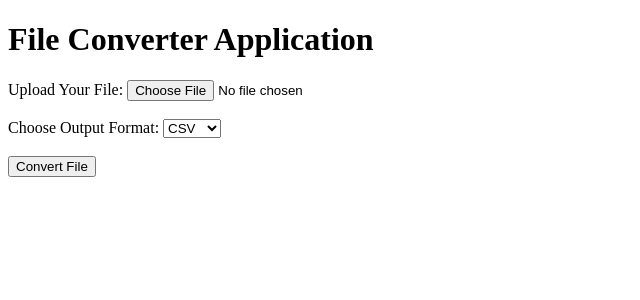
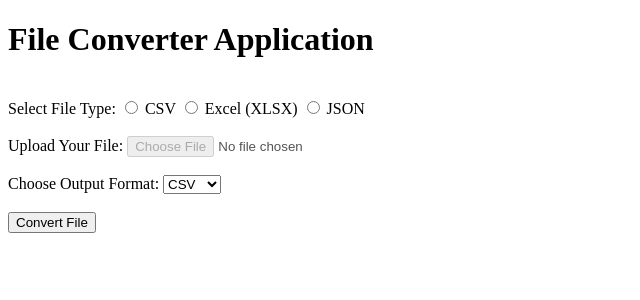
Before and after one commit to zhenren5/ConvertFileApp, a Python web app: template app/templates/app.html in a window 1280 px wide. Shown: the top 300 px of the page, without its empty margins (0-640 px from the left). Run offline with Jinja, Linux system fonts and the light colour scheme; the template is opened without the code that fills it, so the values that code supplies are empty.

Commit message:
allow other type files convertion

```diff
--- a/app/templates/app.html
+++ b/app/templates/app.html
@@ -6,19 +6,55 @@
     <title>My app</title>
 </head>
 <body>
-    <h1>File Converter Application</h1>
-    <form id="uploadForm" method="post" action="/convert_csv" enctype="multipart/form-data">
+    <h1>File Converter Application</h1> <br>
+
+
+    <span>Select File Type: </span>
+
+    <!-- File type selection -->
+    <label>
+        <input type="radio" name="fileType" value="csv" onclick="updateFileType()"> CSV
+    </label>
+    <label>
+        <input type="radio" name="fileType" value="xlsx" onclick="updateFileType()"> Excel (XLSX)
+    </label>
+    <label>
+        <input type="radio" name="fileType" value="json" onclick="updateFileType()"> JSON
+    </label><br><br>
+
+    <form id="uploadForm" method="POST" action="/convert_csv" enctype="multipart/form-data">
         <label for="fileInput">Upload Your File:</label>
-        <input type="file" id="fileInput" name="file" accept=".csv,.xlsx,.json">
+        <input type="file" id="fileInput" name="file" accept="" disabled>
         <br><br>
         <label for="outputFormat">Choose Output Format:</label>
-        <select id="outputFormat" name="format">
+        <select id="outputFormat" name="outputFileType">
             <option value="csv">CSV</option>
             <option value="excel">Excel</option>
             <option value="json">JSON</option>
         </select>
+        <input type="hidden" id="hiddenInputFileType" name="inputeFileType" value="">
         <br><br>
         <button type="submit">Convert File</button>
     </form>
+
+
+    <script>
+        function updateFileType() {
+            const selectedType = document.querySelector('input[name="fileType"]:checked').value;
+            const fileInput = document.getElementById('fileInput');
+            const hiddenInputFileType = document.getElementById('hiddenInputFileType');
+
+            fileInput.disabled=false;
+            if (selectedType === 'csv') {
+                fileInput.accept = '.csv';
+            } else if (selectedType === 'xlsx') {
+                fileInput.accept = '.xlsx';
+            } else if (selectedType === 'json') {
+                fileInput.accept = '.json';
+            }
+            hiddenInputFileType.value=selectedType;
+
+        }
+    </script>
 </body>
 </html>
--- a/app/templates/download.html
+++ b/app/templates/download.html
@@ -8,7 +8,7 @@
 <body>
     <h1>Download your converted file</h1>
     <div id="downloadSection" >
-        <a href="{{url_for('download', filename = filename)}}">Download</a>
+        <a href="{{url_for('download', filename = filename, outputFileType=outputFileType)}}">Download</a>
     </div>
 </body>
 </html>
```
Also changed, not shown: 2 other files.
